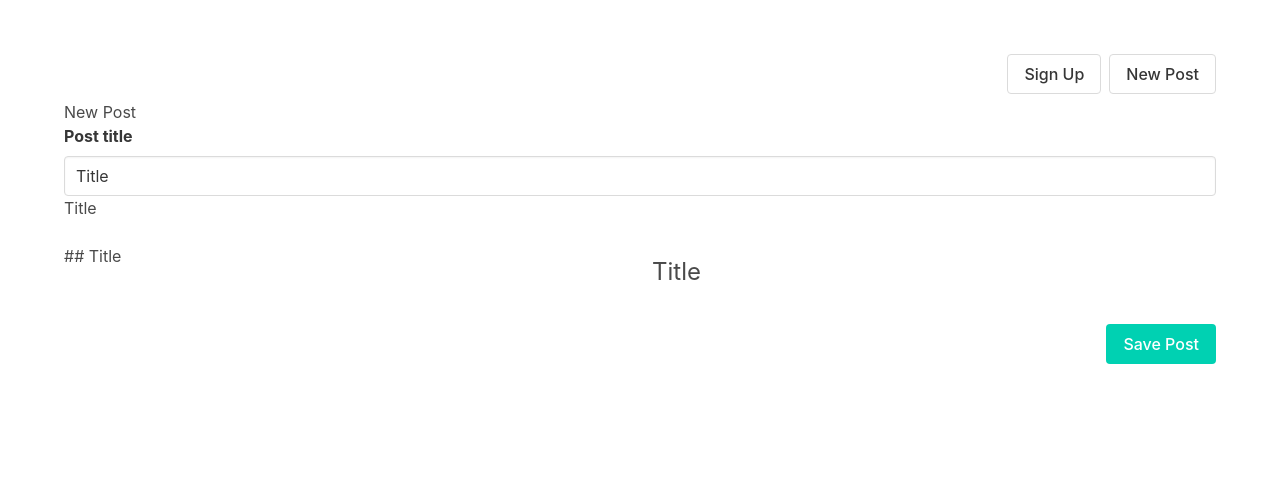
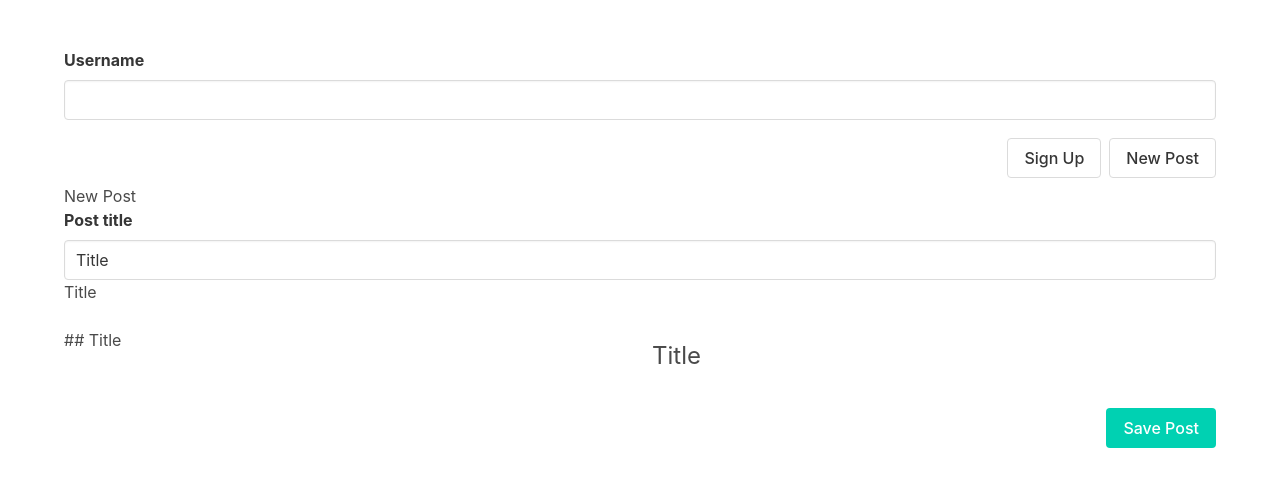
Before and after one commit to loiaconof/vueCourse, a Vue app: page /post/new in a window 1280 px wide. Shown: the top 486 px of the page. Built offline with nearby package versions, Linux system fonts and the light colour scheme.

Commit message:
38.  v-model with Custom Components

```diff
--- a/src/App.vue
+++ b/src/App.vue
@@ -1,14 +1,18 @@
 <script lang="ts" setup>
 import Navbar from './components/Navbar.vue';
+import FormInput from './components/FormInput.vue';
 import {useModal} from './composables/modal'
-import {computed} from 'vue'
+import {computed, ref} from 'vue'
 
 const modal = useModal()
+
 const modalStyle = computed(() => {
     return {
       display: modal.show.value ? 'block' : 'none'
     }
 })
+
+const username = ref('')
 </script>
 
 <template>
@@ -26,8 +30,10 @@
   </div>
   <div class="section">
     <div class="container">
+      <FormInput name="Username" v-model="username"/>
       <Navbar/>
       <RouterView/>
+      {{username}}
     </div>
   </div>
 </template>
--- /dev/null
+++ b/src/components/FormInput.vue
@@ -0,0 +1,31 @@
+<template>
+    <div class="field">
+        <label :for="name" class="label">{{ name }}</label>
+        <div class="control">
+            <input
+                :id="name"
+                type="text"
+                class="input"
+                :value="modelValue"
+                @input="handleInput"
+            >
+        </div>
+    </div>
+</template>
+
+<script lang="ts" setup>
+
+defineProps<{
+    name: string,
+    modelValue: string
+}>()
+
+const emit = defineEmits<{
+    (event: 'update:modelValue', value: string): void
+}>()
+
+function handleInput(e: Event) {
+    const value = (e.target as HTMLInputElement).value
+    emit('update:modelValue')
+}
+</script>
```
